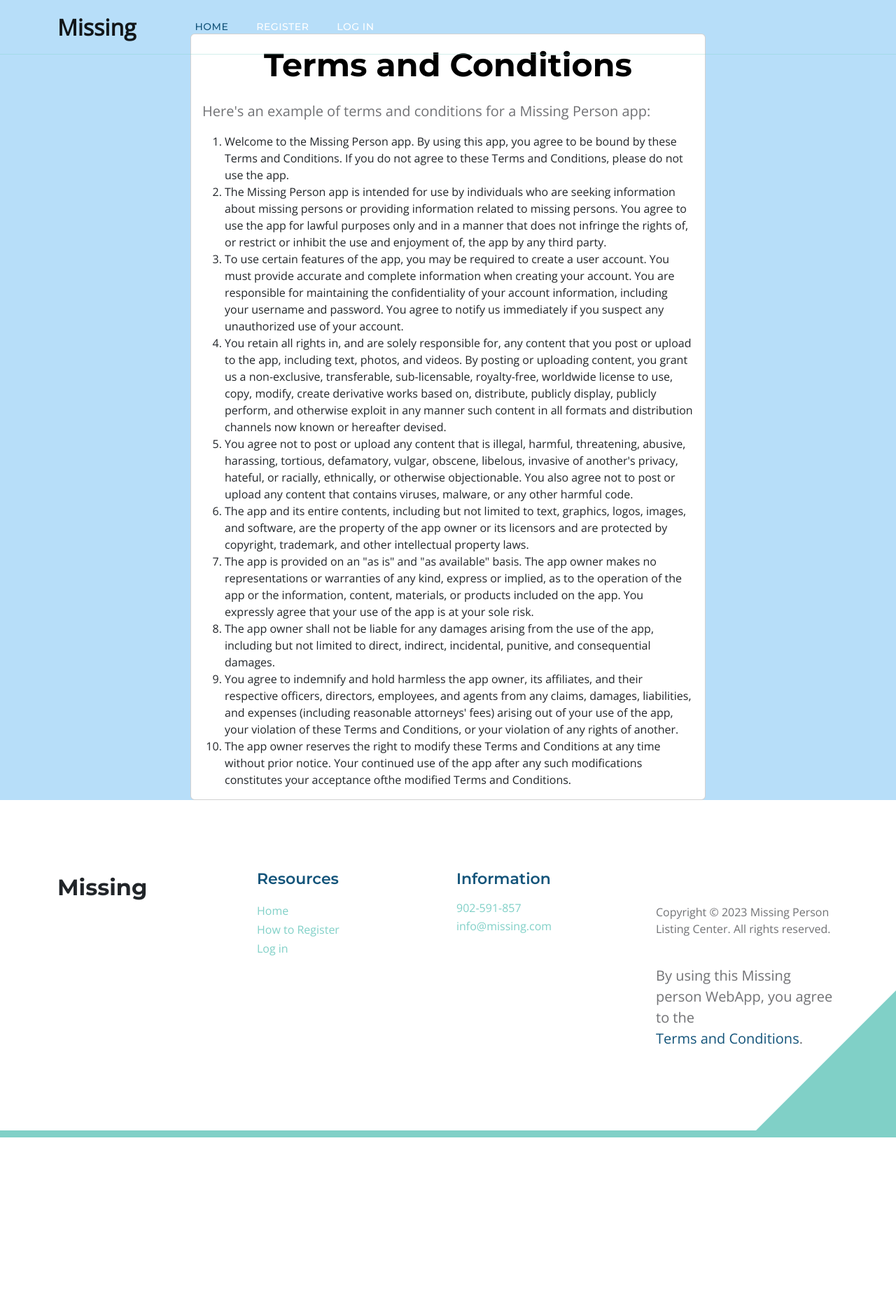
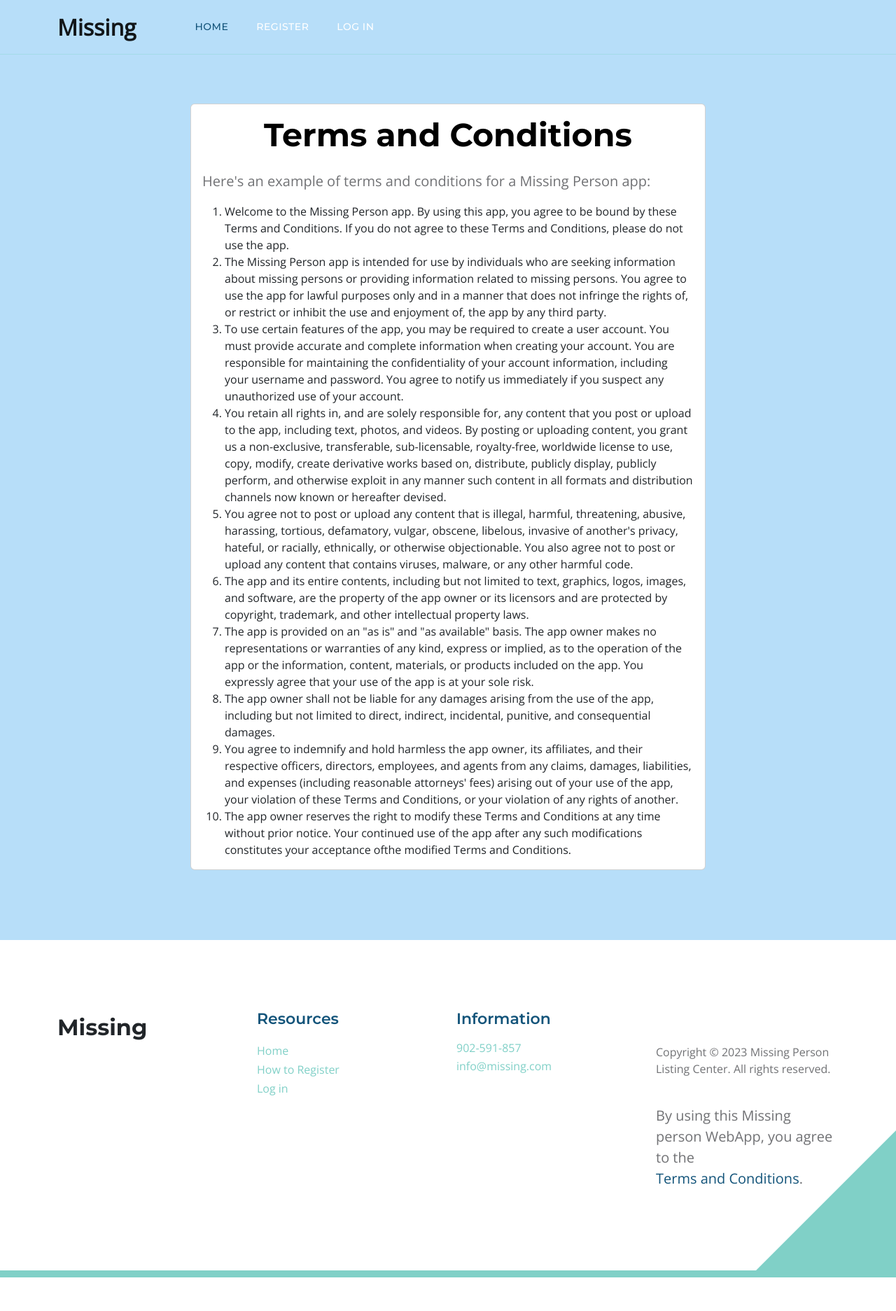
Before and after one commit to eyoul/missing_person, a Flask app: page /terms-and-conditions in a window 1280 px wide. Shown: the whole page at 70% size. Before the commit the page ends 1625 px from the top, so only its background shows below. Run offline with Flask 3, Linux system fonts and the light colour scheme; some libraries are stand-ins or nearby versions.

Commit message:
Update terms_and_conditions.html

```diff
--- a/missing/templates/blog/terms_and_conditions.html
+++ b/missing/templates/blog/terms_and_conditions.html
@@ -1,6 +1,7 @@
 {% extends 'base.html' %}
 
 {% block content %}
+<section class="topics-detail-section section-padding" id="topics-detail">
   <div class="container">
     <div class="row justify-content-center">
       <div class="col-md-8">
@@ -27,4 +28,5 @@
       </div>
     </div>
   </div>
+</section>
 {% endblock %}
```
